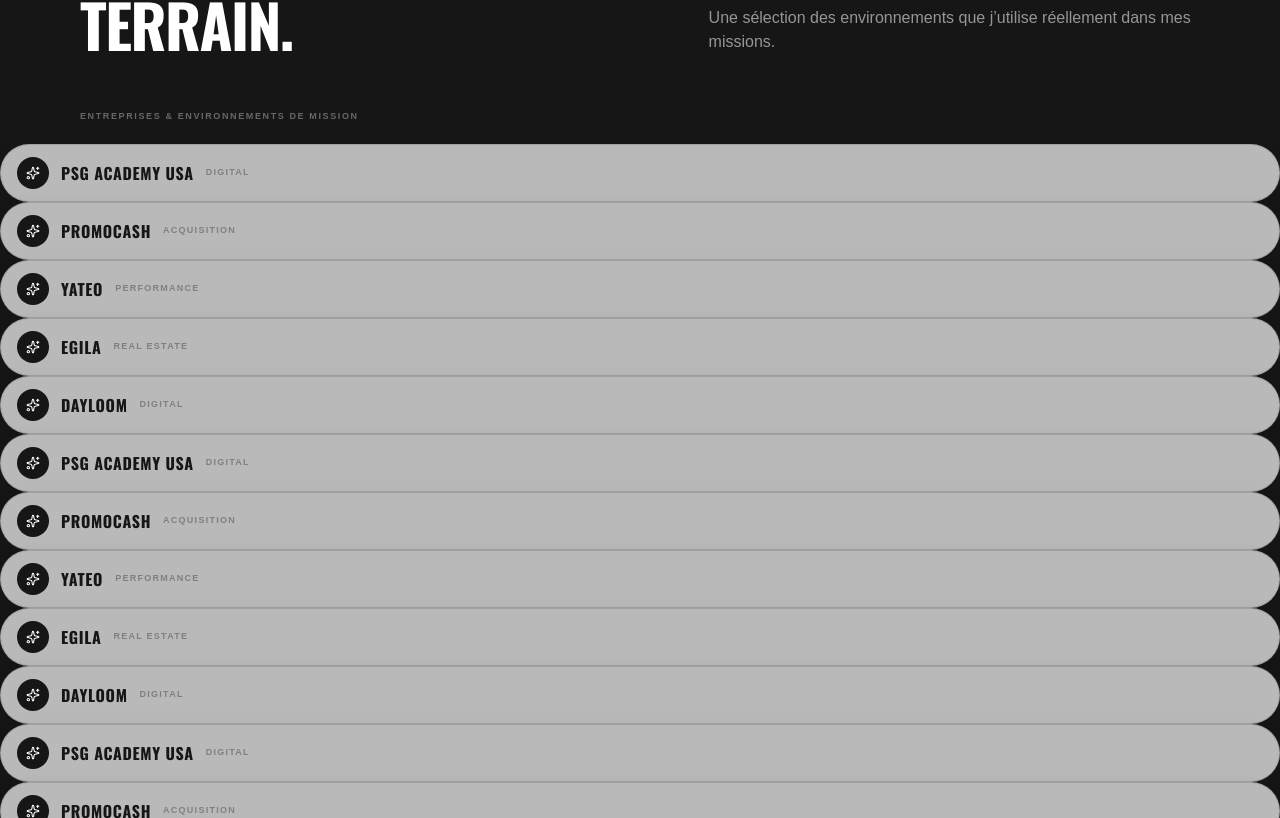
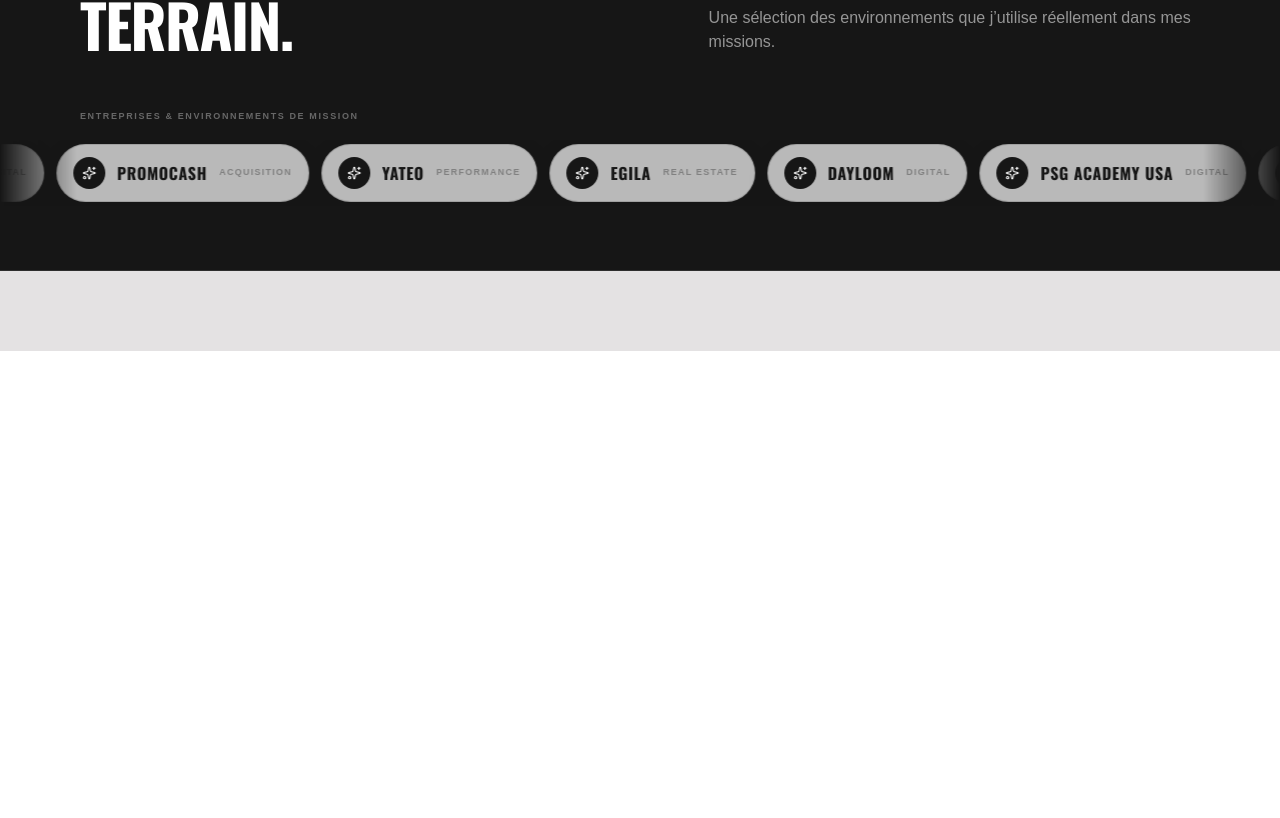
Before and after one commit to nuhfear1/Visit-card, a Next.js app: page /projects in a window 1280 px wide. Shown: the part 3622-4440 px from the top of the page. After the commit the page ends 3973 px from the top, so only its background shows below. Built offline with nearby package versions, Linux system fonts and the light colour scheme.

Commit message:
style: ajouter les animations des rails de réassurance

```diff
--- a/src/app/globals.css
+++ b/src/app/globals.css
@@ -48,6 +48,29 @@
     display: flex;
     width: max-content;
     animation: marquee 30s linear infinite;
+  }
+
+  @keyframes trust-marquee {
+    0% { transform: translate3d(0, 0, 0); }
+    100% { transform: translate3d(-33.333%, 0, 0); }
+  }
+  .trust-rail-mask {
+    mask-image: linear-gradient(to right, transparent, black 6%, black 94%, transparent);
+    -webkit-mask-image: linear-gradient(to right, transparent, black 6%, black 94%, transparent);
+  }
+  .trust-rail-track {
+    display: flex;
+    width: max-content;
+    gap: 0.75rem;
+    animation: trust-marquee 34s linear infinite;
+    will-change: transform;
+  }
+  .trust-rail-reverse {
+    animation-direction: reverse;
+    animation-duration: 40s;
+  }
+  .trust-rail-mask:hover .trust-rail-track {
+    animation-play-state: paused;
   }
 
   @keyframes float-fast-top {
@@ -106,12 +129,19 @@
   }
 
   .animate-marquee,
+  .trust-rail-track,
   .animate-float-fast-top,
   .animate-float-medium-mid,
   .animate-float-medium-mid-delayed,
   .animate-float-slow-bottom,
   .animate-pulse {
     animation: none !important;
+  }
+
+  .trust-rail-mask {
+    overflow-x: auto;
+    mask-image: none;
+    -webkit-mask-image: none;
   }
 }
 
```
